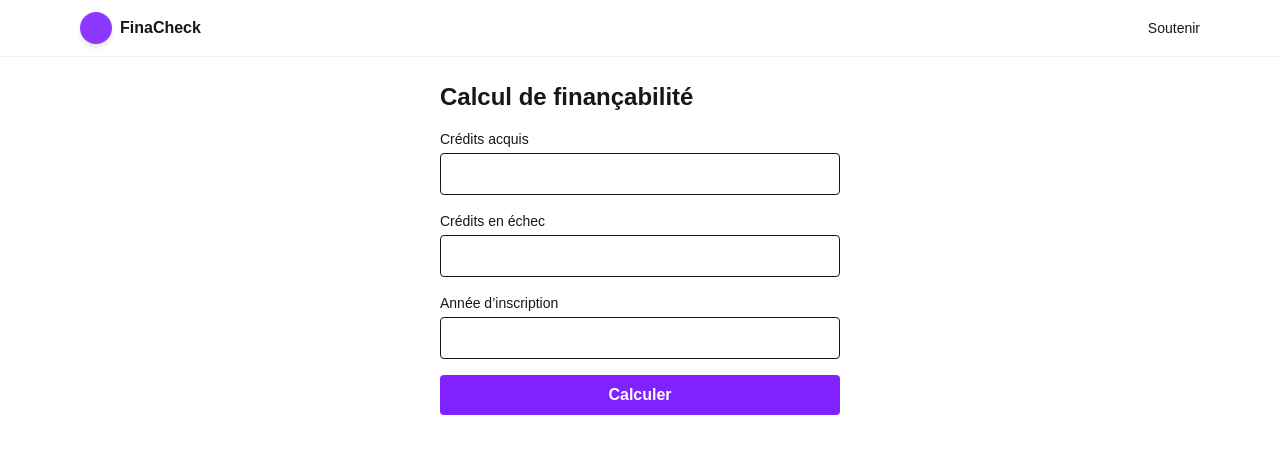
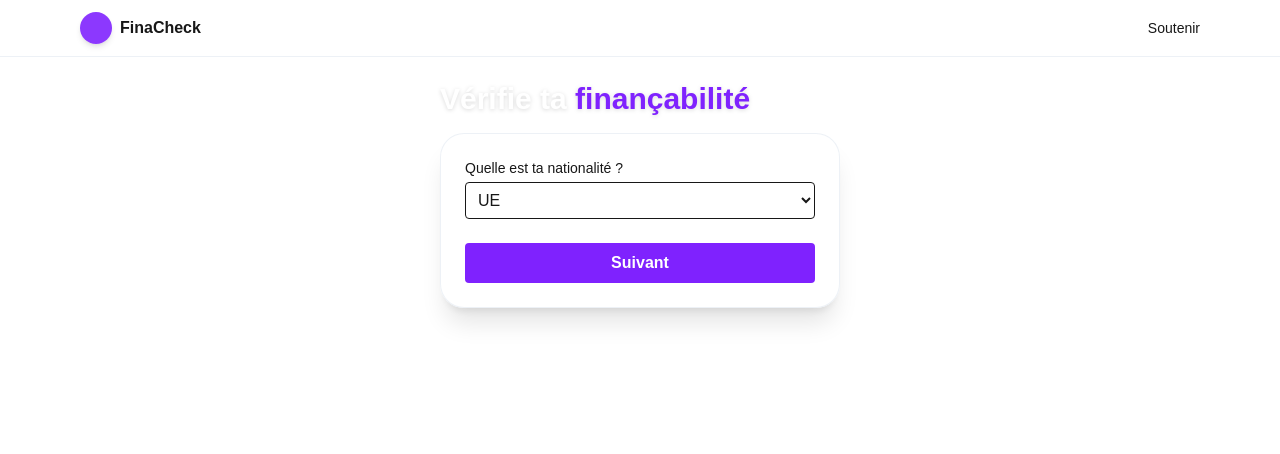
Before and after one commit to kaeli1834/finacheck, a Next.js app: page /calc in a window 1280 px wide. Shown: the top 454 px of the page. Built offline with nearby package versions, Linux system fonts and the light colour scheme.

Commit message:
add nationalite check

```diff
--- a/src/app/calc/page.tsx
+++ b/src/app/calc/page.tsx
@@ -1,14 +1,17 @@
 "use client";
 
-import { useForm } from "react-hook-form";
+import { useForm, FormProvider } from "react-hook-form";
 import { z } from "zod";
 import { zodResolver } from "@hookform/resolvers/zod";
 import { useState } from "react";
-import type { SubmitHandler } from "react-hook-form";
+
 import Navbar from "@/components/Navbar";
+import { StepCredits, StepEchecs, StepAnnee } from "@/components/CalcSteps";
 
 // Schéma de validation
 const Schema = z.object({
+  nationalite: z.enum(["ue", "hors_ue"]),
+  assimilé: z.enum(["oui", "non"]).optional(),
   creditsAcquis: z.coerce.number().int().min(0).max(300),
   creditsEchecs: z.coerce.number().int().min(0).max(300),
   anneeInscription: z.coerce.number().int().min(2000).max(2100),
@@ -22,19 +25,31 @@
 };
 
 export default function CalcPage() {
-  const {
-    register,
-    handleSubmit,
-    formState: { errors, isSubmitting },
-  } = useForm({ resolver: zodResolver(Schema) });
-
+  const methods = useForm<z.input<typeof Schema>>({
+    resolver: zodResolver(Schema),
+  });
+  const [step, setStep] = useState(0);
   const [result, setResult] = useState<CalcResult | null>(null);
   const [error, setError] = useState<string | null>(null);
 
-  const onSubmit: SubmitHandler<FormData> = async (data) => {
+  const stepFields: Array<Array<keyof FormData>> = [
+    // 1. Nationalité
+    ["nationalite"],
+    ["creditsAcquis"],
+    ["creditsEchecs"],
+    ["anneeInscription"],
+  ];
+
+  const handleNext = async () => {
+    const valid = await methods.trigger(stepFields[step]);
+    if (valid) setStep((s) => s + 1);
+  };
+
+  const handleBack = () => setStep((s) => Math.max(0, s - 1));
+
+  const onSubmit = async (data: FormData) => {
     setResult(null);
     setError(null);
-
     try {
       const res = await fetch("/api/calc", {
         method: "POST",
@@ -60,63 +75,52 @@
         displayTipButton={true}
       />
       <main className="mx-auto max-w-md p-6">
-        <h1 className="text-2xl font-bold mb-4">Calcul de finançabilité</h1>
-        <form onSubmit={handleSubmit(onSubmit)} className="space-y-4">
-          <div>
-            <label className="block text-sm font-medium">Crédits acquis</label>
-            <input
-              type="number"
-              {...register("creditsAcquis")}
-              className="mt-1 w-full border rounded p-2"
-            />
-            {errors.creditsAcquis && (
-              <p className="text-red-600 text-sm">
-                {errors.creditsAcquis.message}
-              </p>
+        <h1 className="text-3xl font-extrabold mb-4 text-white drop-shadow-sm">
+          Vérifie ta <span className="text-violet-600">finançabilité</span>
+        </h1>
+        <FormProvider {...methods}>
+          <form
+            onSubmit={methods.handleSubmit(
+              onSubmit as (data: unknown) => Promise<void>
             )}
-          </div>
-
-          <div>
-            <label className="block text-sm font-medium">
-              Crédits en échec
-            </label>
-            <input
-              type="number"
-              {...register("creditsEchecs")}
-              className="mt-1 w-full border rounded p-2"
-            />
-            {errors.creditsEchecs && (
-              <p className="text-red-600 text-sm">
-                {errors.creditsEchecs.message}
-              </p>
-            )}
-          </div>
-
-          <div>
-            <label className="block text-sm font-medium">
-              Année d’inscription
-            </label>
-            <input
-              type="number"
-              {...register("anneeInscription")}
-              className="mt-1 w-full border rounded p-2"
-            />
-            {errors.anneeInscription && (
-              <p className="text-red-600 text-sm">
-                {errors.anneeInscription.message}
-              </p>
-            )}
-          </div>
-
-          <button
-            type="submit"
-            disabled={isSubmitting}
-            className="w-full bg-violet-600 text-white rounded p-2 font-semibold hover:brightness-110"
+            className="space-y-4 rounded-3xl border border-slate-200/60 dark:border-slate-800/60 bg-white/60 dark:bg-slate-900/60 backdrop-blur-md shadow-xl p-6"
           >
-            {isSubmitting ? "Calcul en cours..." : "Calculer"}
-          </button>
-        </form>
-
+            {step === 0 && <StepCredits />}
+            {step === 1 && <StepEchecs />}
+            {step === 2 && <StepAnnee />}
+            <div className="flex gap-2 mt-6">
+              {step > 0 && (
+                <button
+                  type="button"
+                  onClick={handleBack}
+                  className="flex-1 bg-slate-200 dark:bg-slate-700 text-slate-800 dark:text-slate-100 rounded p-2 font-semibold hover:brightness-105"
+                >
+                  Précédent
+                </button>
+              )}
+              {step < 2 && (
+                <button
+                  type="button"
+                  onClick={handleNext}
+                  className="flex-1 bg-violet-600 text-white rounded p-2 font-semibold hover:brightness-110"
+                >
+                  Suivant
+                </button>
+              )}
+              {step === 2 && (
+                <button
+                  type="submit"
+                  disabled={methods.formState.isSubmitting}
+                  className="flex-1 bg-violet-600 text-white rounded p-2 font-semibold hover:brightness-110"
+                >
+                  {methods.formState.isSubmitting
+                    ? "Calcul en cours..."
+                    : "Calculer"}
+                </button>
+              )}
+            </div>
+          </form>
+        </FormProvider>
         {/* Résultats */}
         {result && (
           <div className="mt-6 p-4 rounded-xl border bg-slate-50 dark:bg-slate-800">
@@ -129,7 +133,6 @@
             )}
           </div>
         )}
-
         {error && (
           <div className="mt-6 p-4 rounded-xl border bg-red-50 text-red-700">
             {error}
--- /dev/null
+++ b/src/components/CalcSteps.tsx
@@ -0,0 +1,89 @@
+import { useFormContext } from "react-hook-form";
+
+//1. Check nationalité : UE ou HORS UE
+export function StepCredits() {
+  const {
+    register,
+    formState: { errors },
+    watch,
+  } = useFormContext();
+  const nationalite = watch("nationalite");
+  return (
+    <div>
+      <label className="block text-sm font-medium">
+        Quelle est ta nationalité ?
+      </label>
+      <select
+        {...register("nationalite")}
+        className="mt-1 w-full border rounded p-2"
+      >
+        <option value="ue">UE</option>
+        <option value="hors_ue">HORS UE</option>
+      </select>
+      {/* si HORS UE, ajout d'une autre question */}
+      {nationalite === "hors_ue" && (
+        <div>
+          <label className="block text-sm font-medium">
+            Es-tu assimilé*e ?
+          </label>
+          <select
+            {...register("assimilé")}
+            className="mt-1 w-full border rounded p-2"
+          >
+            <option value="oui">Oui</option>
+            <option value="non">Non</option>
+          </select>
+        </div>
+      )}
+      {errors.nationalite && (
+        <p className="text-red-600 text-sm">
+          {errors.nationalite.message as string}
+        </p>
+      )}
+    </div>
+  );
+}
+
+export function StepEchecs() {
+  const {
+    register,
+    formState: { errors },
+  } = useFormContext();
+  return (
+    <div>
+      <label className="block text-sm font-medium">Crédits en échec</label>
+      <input
+        type="number"
+        {...register("creditsEchecs")}
+        className="mt-1 w-full border rounded p-2"
+      />
+      {errors.creditsEchecs && (
+        <p className="text-red-600 text-sm">
+          {errors.creditsEchecs.message as string}
+        </p>
+      )}
+    </div>
+  );
+}
+
+export function StepAnnee() {
+  const {
+    register,
+    formState: { errors },
+  } = useFormContext();
+  return (
+    <div>
+      <label className="block text-sm font-medium">Année d’inscription</label>
+      <input
+        type="number"
+        {...register("anneeInscription")}
+        className="mt-1 w-full border rounded p-2"
+      />
+      {errors.anneeInscription && (
+        <p className="text-red-600 text-sm">
+          {errors.anneeInscription.message as string}
+        </p>
+      )}
+    </div>
+  );
+}
```
